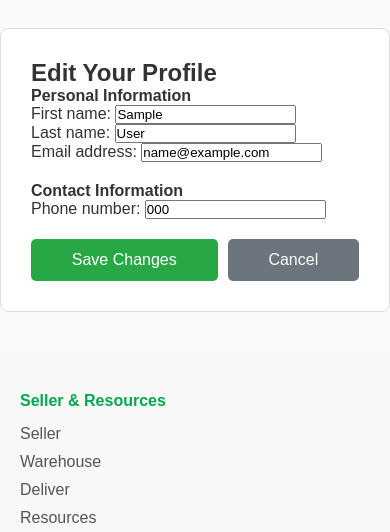
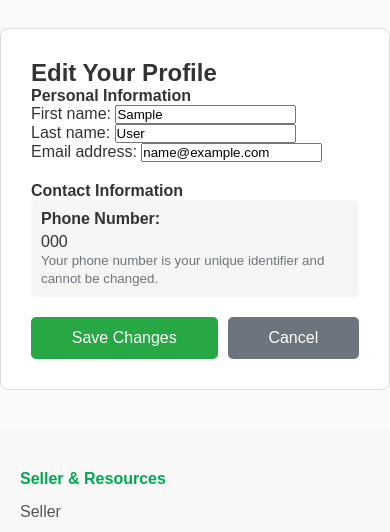
Before and after one commit to Mdhelaluddin3391/grocery_site, a Django app: page /accounts/profile/edit/ in a window 390 px wide. Shown: the part 152-684 px from the top of the page. Run offline with Django 5.2, Linux system fonts and the light colour scheme; a user stored in the database is signed in; tables that the repository leaves empty hold one stand-in row (values such as "Sample post").

Commit message:
some changes for phone numbers updated aur remove

```diff
--- a/accounts/forms.py
+++ b/accounts/forms.py
@@ -36,4 +36,4 @@ class UserUpdateForm(forms.ModelForm):
 class UserProfileUpdateForm(forms.ModelForm):
     class Meta:
         model = UserProfile
-        fields = ['phone_number']
+        fields = []
--- a/accounts/templates/accounts/edit_profile.html
+++ b/accounts/templates/accounts/edit_profile.html
@@ -15,7 +15,13 @@
         {{ user_form.as_p }}
 
         <h4 style="margin-top: 20px;">Contact Information</h4>
-        {{ profile_form.as_p }}
+
+        {# --- YAHAN BADLAV KIYA GAYA HAI --- #}
+        <div style="padding: 10px; background-color: #f5f5f5; border-radius: 5px; margin-bottom: 15px;">
+            <strong>Phone Number:</strong>
+            <p style="margin: 5px 0 0 0;">{{ user.profile.phone_number }}</p>
+            <small style="color: #6c757d;">Your phone number is your unique identifier and cannot be changed.</small>
+        </div>
 
         <div style="display: flex; gap: 10px; margin-top: 20px;">
             <button type="submit" style="flex-grow: 1; padding: 12px; background-color: #28a745; color: white; border: none; border-radius: 5px; cursor: pointer; font-size: 1rem;">Save Changes</button>
```
